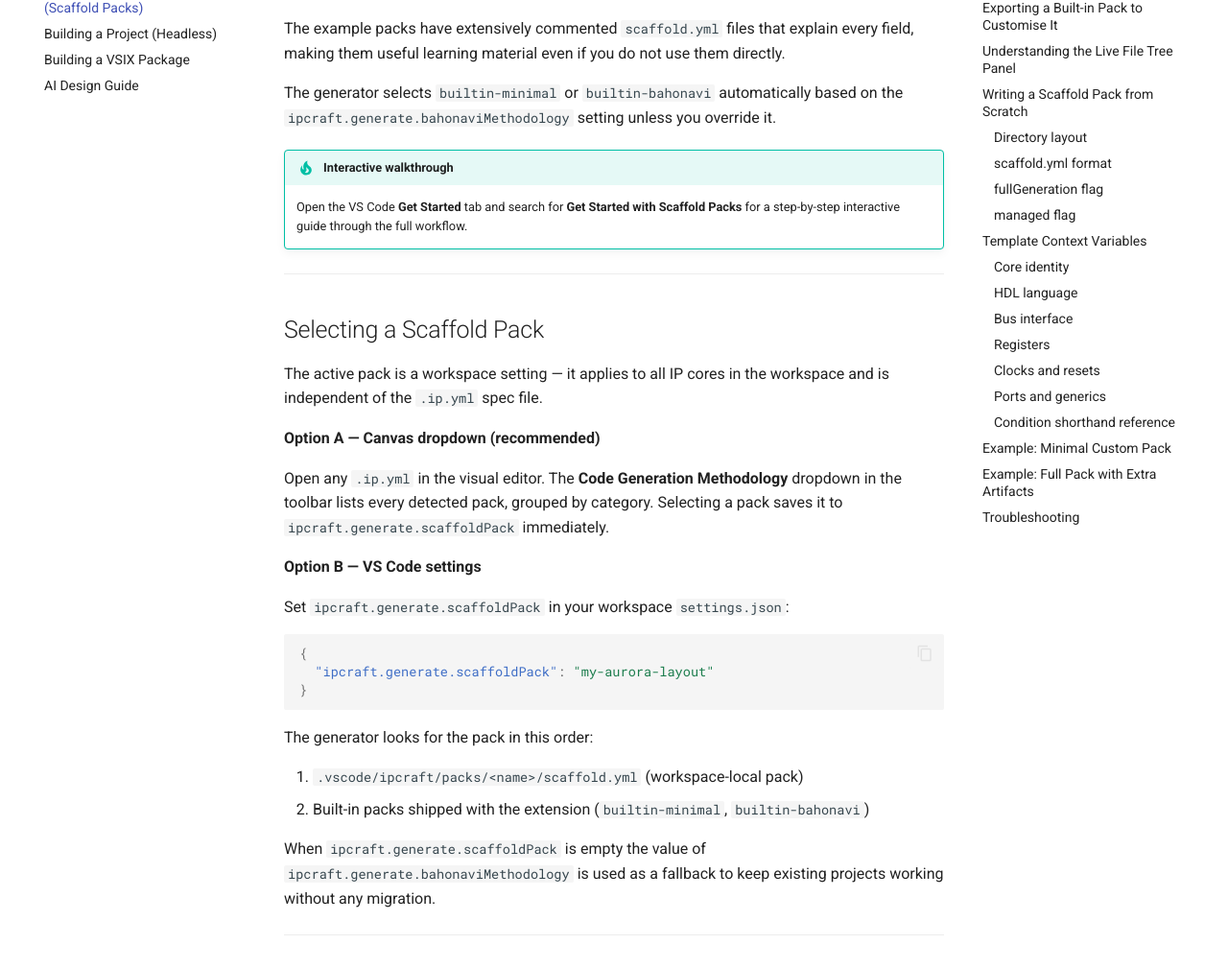
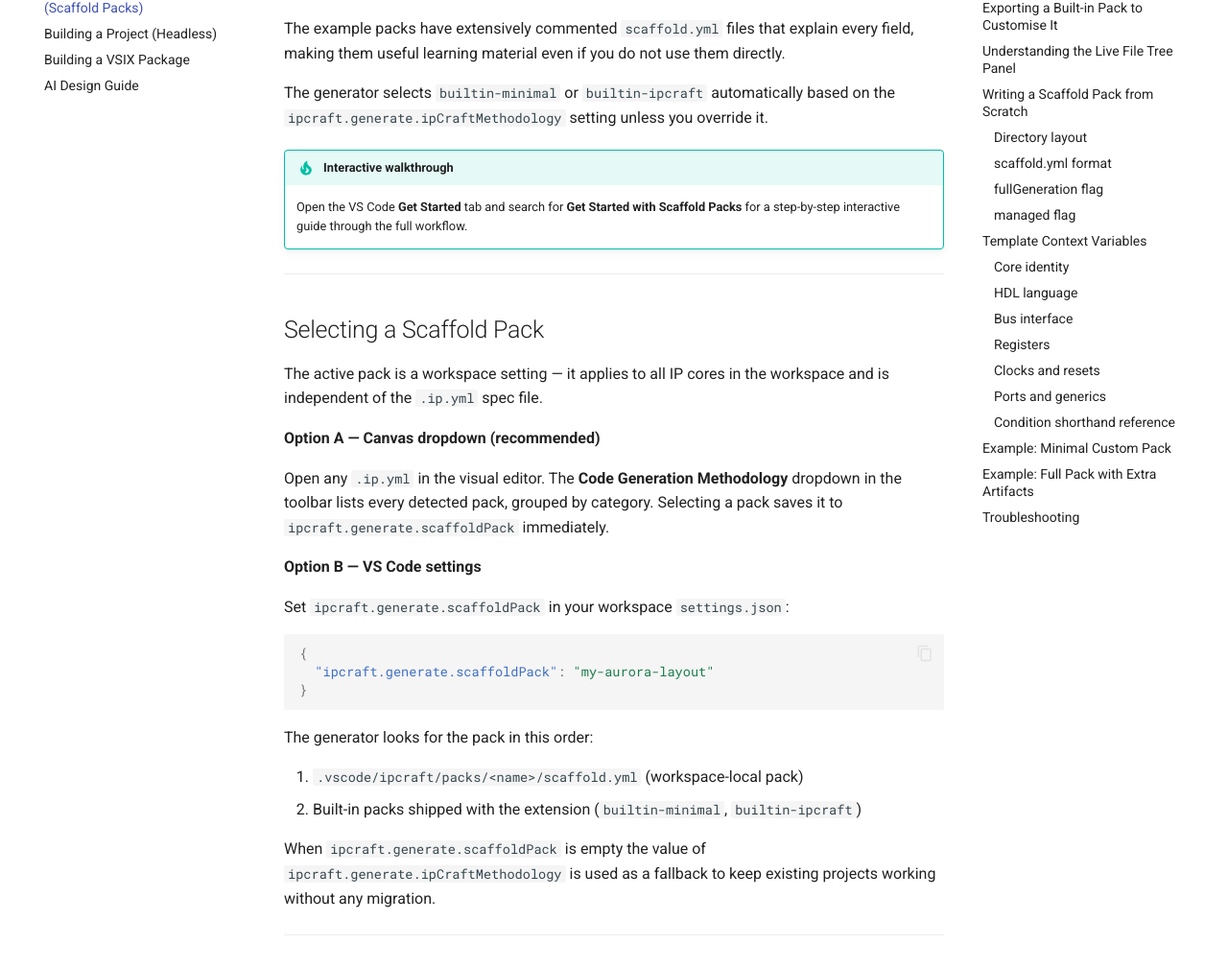
Before and after one commit to bleviet/ipcraft-vscode, an MkDocs documentation site: the page built from docs/how-to/scaffold-packs.md, in a window 1280 px wide and 1400 px high, scrolled down 571 px. Shown: the part 172-1181 px from the top of the window at 96% size. Built offline with MkDocs 1.6.1 and Material for MkDocs 9.7.7, drawn with Linux system fonts in a browser that asks for light colours; comment, search, counter and statistics services are not loaded; some of the changed text lies outside the part shown.

Commit message:
refactor: rename builtin-bahonavi scaffold pack to builtin-ipcraft
Renames the IPCraft scaffold template throughout the codebase:
- Pack directory: builtin-bahonavi/ → builtin-ipcraft/
- Pack ID string: "builtin-bahonavi" → "builtin-ipcraft"
- UI display label: "Bahonavi" → "IPCraft"
- Deprecated config key: ipCraftMethodology (was bahonaviMethodology)
- TypeScript property and local variables updated to match
- Docs and walkthrough content updated accordingly

Brand references in .agents/skills/ and CHANGELOG.md are unchanged.

Co-Authored-By: Claude Sonnet 4.6 <noreply@anthropic.com>

````diff
--- a/docs/how-to/scaffold-packs.md
+++ b/docs/how-to/scaffold-packs.md
@@ -9,7 +9,7 @@ Five packs ship with IPCraft — two production-ready and three annotated exampl
 | Pack | Category | What it generates |
 |------|----------|-------------------|
 | `builtin-minimal` | Built-in | One top-level stub per IP core (entity/module, empty body) |
-| `builtin-bahonavi` | Built-in | Full layered set: package, top, core, bus wrapper, register file |
+| `builtin-ipcraft` | Built-in | Full layered set: package, top, core, bus wrapper, register file |
 | `example-register-only` | Example | Only the register file decoder — for IPs with existing RTL |
 | `example-no-regfile` | Example | Full layered set without the register file — write your own decode |
 | `example-with-docs` | Example | Full layered set plus a Markdown register reference document |
@@ -17,8 +17,8 @@ Five packs ship with IPCraft — two production-ready and three annotated exampl
 The example packs have extensively commented `scaffold.yml` files that explain every
 field, making them useful learning material even if you do not use them directly.
 
-The generator selects `builtin-minimal` or `builtin-bahonavi` automatically based on the
-`ipcraft.generate.bahonaviMethodology` setting unless you override it.
+The generator selects `builtin-minimal` or `builtin-ipcraft` automatically based on the
+`ipcraft.generate.ipCraftMethodology` setting unless you override it.
 
 !!! tip "Interactive walkthrough"
     Open the VS Code **Get Started** tab and search for **Get Started with Scaffold Packs**
@@ -50,10 +50,10 @@ Set `ipcraft.generate.scaffoldPack` in your workspace `settings.json`:
 The generator looks for the pack in this order:
 
 1. `.vscode/ipcraft/packs/<name>/scaffold.yml` (workspace-local pack)
-2. Built-in packs shipped with the extension (`builtin-minimal`, `builtin-bahonavi`)
+2. Built-in packs shipped with the extension (`builtin-minimal`, `builtin-ipcraft`)
 
 When `ipcraft.generate.scaffoldPack` is empty the value of
-`ipcraft.generate.bahonaviMethodology` is used as a fallback to keep existing
+`ipcraft.generate.ipCraftMethodology` is used as a fallback to keep existing
 projects working without any migration.
 
 ---
@@ -336,7 +336,7 @@ files:
 
 ## Example: Full Pack with Extra Artifacts
 
-This pack extends `builtin-bahonavi` with an additional Markdown stub for
+This pack extends `builtin-ipcraft` with an additional Markdown stub for
 register documentation placed next to the RTL:
 
 ```yaml title=".vscode/ipcraft/packs/doc-aware/scaffold.yml"
--- a/package.json
+++ b/package.json
@@ -730,15 +730,15 @@
             "default": "vhdl",
             "description": "HDL language for RTL file generation (VHDL or SystemVerilog)."
           },
-          "ipcraft.generate.bahonaviMethodology": {
+          "ipcraft.generate.ipCraftMethodology": {
             "type": "boolean",
             "default": false,
-            "markdownDescription": "**Deprecated** \u2014 prefer `ipcraft.generate.scaffoldPack`. Enable the **bahonavi methodology**: generates the full multi-file HDL structure (top, core, bus wrapper, package, register file). Ignored when `scaffoldPack` is set."
+            "markdownDescription": "**Deprecated** \u2014 prefer `ipcraft.generate.scaffoldPack`. Enable the **IPCraft methodology**: generates the full multi-file HDL structure (top, core, bus wrapper, package, register file). Ignored when `scaffoldPack` is set."
           },
           "ipcraft.generate.scaffoldPack": {
             "type": "string",
             "default": "",
-            "markdownDescription": "Scaffold pack to use for RTL code generation. Overrides `ipcraft.generate.bahonaviMethodology` when set. Built-in values: `builtin-minimal`, `builtin-bahonavi`. Example packs: `example-register-only`, `example-no-regfile`, `example-with-docs`. Workspace packs live in `.vscode/ipcraft/packs/<name>/`. Leave empty to use the value derived from `bahonaviMethodology`."
+            "markdownDescription": "Scaffold pack to use for RTL code generation. Overrides `ipcraft.generate.ipCraftMethodology` when set. Built-in values: `builtin-minimal`, `builtin-ipcraft`. Example packs: `example-register-only`, `example-no-regfile`, `example-with-docs`. Workspace packs live in `.vscode/ipcraft/packs/<name>/`. Leave empty to use the value derived from `ipCraftMethodology`."
           }
         }
       },
--- a/src/generator/packs/builtin-bahonavi/scaffold.yml
+++ b/src/generator/packs/builtin-ipcraft/scaffold.yml
@@ -1,4 +1,4 @@
-name: "builtin-bahonavi"
+name: "builtin-ipcraft"
 description: >
   Standard layered architecture: package, top-level entity/module, core logic
   stub, bus wrapper, and register file. Recommended for IP cores with a memory-
--- a/src/generator/packs/example-with-docs/scaffold.yml
+++ b/src/generator/packs/example-with-docs/scaffold.yml
@@ -11,7 +11,7 @@ fullGeneration: true
 files:
   # ── What this pack does ────────────────────────────────────────────────────
   #
-  # This pack produces everything that builtin-bahonavi produces PLUS:
+  # This pack produces everything that builtin-ipcraft produces PLUS:
   #   docs/<name>_registers.md   ← human-readable register reference table
   #
   # The documentation file is marked managed:false because engineers often
````
Also changed, not shown: docs/architecture/architecture.md (+3 -3 lines), media/walkthrough/fresh-ip-core/step5-generate.md (+1 -1 lines), media/walkthrough/scaffold-packs/step1-pick.md (+1 -1 lines), 9 other files.
